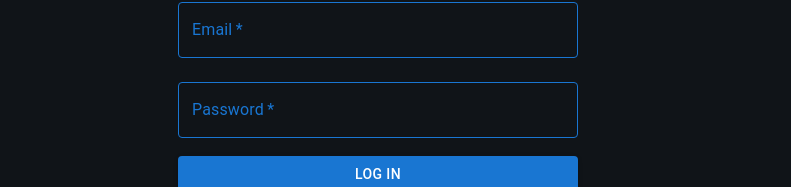
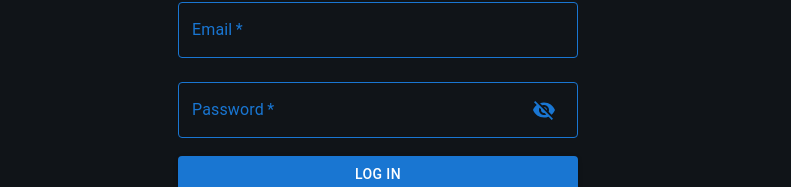
Before and after one commit to YuriyKrasnobokiy/goit-react-hw-08-phonebook, a React (Create React App) app: page /goit-react-hw-08-phonebook/login in a window 1280 px wide. Shown: the part 130-317 px from the top of the page, without its empty margins (262-1053 px from the left). Built offline with nearby package versions, Linux system fonts and the light colour scheme; no server answers.

Commit message:
added eye icon in login form and moved emailRegexp to utils

```diff
--- a/src/components/LoginForm/LoginForm.jsx
+++ b/src/components/LoginForm/LoginForm.jsx
@@ -1,18 +1,31 @@
-import { Button, Container, FormControl, TextField } from '@mui/material';
+import {
+  Button,
+  Container,
+  FormControl,
+  IconButton,
+  InputAdornment,
+  TextField,
+} from '@mui/material';
 import { useState } from 'react';
 import { useDispatch } from 'react-redux';
 import { login } from 'redux/auth/authOperations';
+import VisibilityIcon from '@mui/icons-material/Visibility';
+import VisibilityOffIcon from '@mui/icons-material/VisibilityOff';
+import emailRegexp from 'emailRegex/emailRegex';
 
 export const LoginForm = () => {
   const dispatch = useDispatch();
+  const [showPassword, setShowPassword] = useState(false);
 
   const [email, setEmail] = useState('');
   const [error, setError] = useState('');
 
+  const handleTogglePasswordVisibility = () => {
+    setShowPassword(!showPassword);
+  };
+
   const validateEmail = input => {
-    const emailRegex = /^[^\s@]+@[^\s@]+\.[^\s@]+$/;
-
-    if (emailRegex.test(input)) {
+    if (emailRegexp.test(input)) {
       setError('');
       return true;
     } else {
@@ -97,14 +110,45 @@ export const LoginForm = () => {
         <TextField
           variant="outlined"
           label="Password"
-          type="password"
+          type={showPassword ? 'text' : 'password'}
           name="password"
           minLength="7"
           autoComplete="on"
           required
           margin="normal"
+          color="primary"
+          InputProps={{
+            endAdornment: (
+              <InputAdornment position="end">
+                <IconButton onClick={handleTogglePasswordVisibility}>
+                  {showPassword ? (
+                    <VisibilityIcon
+                      sx={{
+                        color: 'primary.main',
+                        transition: 'color 250ms ease',
+                        '&:hover': {
+                          color: 'primary.hover',
+                        },
+                      }}
+                    />
+                  ) : (
+                    <VisibilityOffIcon
+                      sx={{
+                        color: 'primary.main',
+                        transition: 'color 250ms ease',
+                        '&:hover': {
+                          color: 'primary.hover',
+                        },
+                      }}
+                    />
+                  )}
+                </IconButton>
+              </InputAdornment>
+            ),
+          }}
           sx={{
             width: '100%',
+
             '& .MuiInputLabel-outlined': {
               color: 'primary.main',
             },
--- a/src/components/RegisterForm/RegisterForm.jsx
+++ b/src/components/RegisterForm/RegisterForm.jsx
@@ -11,6 +11,7 @@ import { useDispatch } from 'react-redux';
 import { register } from 'redux/auth/authOperations';
 import VisibilityIcon from '@mui/icons-material/Visibility';
 import VisibilityOffIcon from '@mui/icons-material/VisibilityOff';
+import emailRegexp from 'emailRegex/emailRegex';
 
 export const RegisterForm = () => {
   const dispatch = useDispatch();
@@ -24,9 +25,7 @@ export const RegisterForm = () => {
   };
 
   const validateEmail = input => {
-    const emailRegex = /^[^\s@]+@[^\s@]+\.[^\s@]+$/;
-
-    if (emailRegex.test(input)) {
+    if (emailRegexp.test(input)) {
       setError('');
       return true;
     } else {
--- /dev/null
+++ b/src/emailRegex/emailRegex.js
@@ -0,0 +1,3 @@
+const emailRegexp = /^[^\s@]+@[^\s@]+\.[^\s@]+$/;
+
+export default emailRegexp;
```
